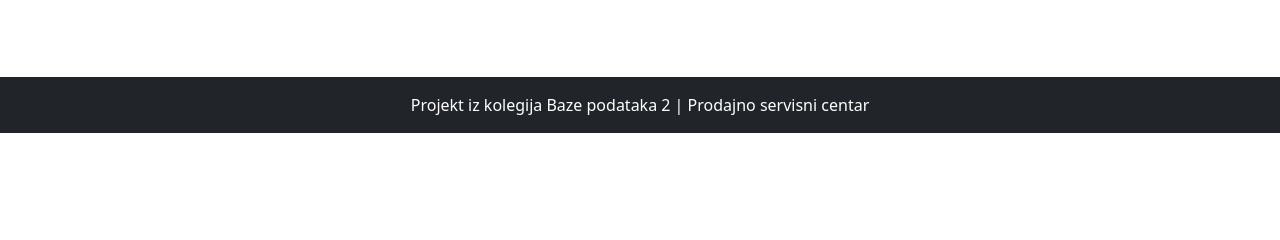
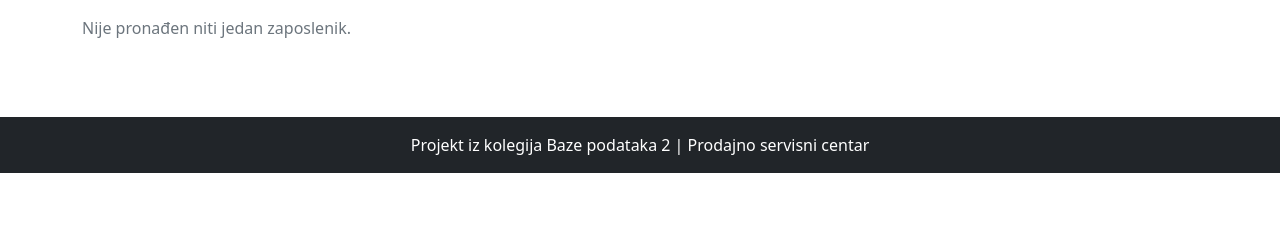
Before and after one commit to NevenDavidovic/Prodajno_servisni_centar, a Flask app: page /administracija/ispis-svih-zaposlenika in a window 1280 px wide. Shown: the part 452-692 px from the top of the page. Run offline with Flask 2, Linux system fonts and the light colour scheme; tables that the repository leaves empty hold one stand-in row (values such as "Sample post").

Commit message:
dodana poruka kada nije pronadjen niti jedan zaposlenik

```diff
--- a/templates/administracija-ispis-svih-zaposlenika.html
+++ b/templates/administracija-ispis-svih-zaposlenika.html
@@ -52,8 +52,11 @@
             {% endfor %}
         </tbody>
     </table>
+    <!-- end of table -->
 
-    <!-- end of table -->
+    {% if not data %}
+        <p class="text-muted">Nije pronađen niti jedan zaposlenik.</p>
+    {% endif %}
 
     {% endblock %}
 
```
